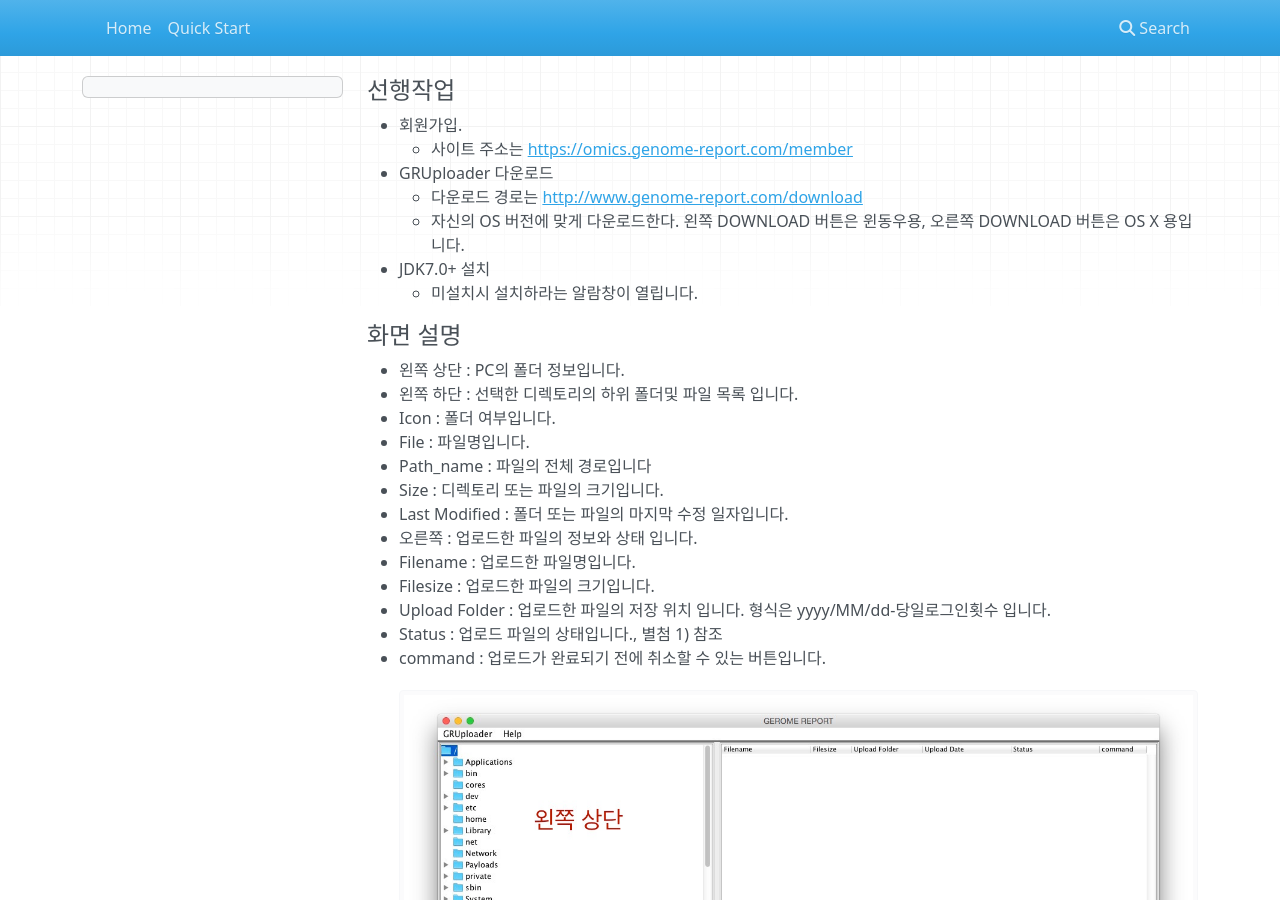
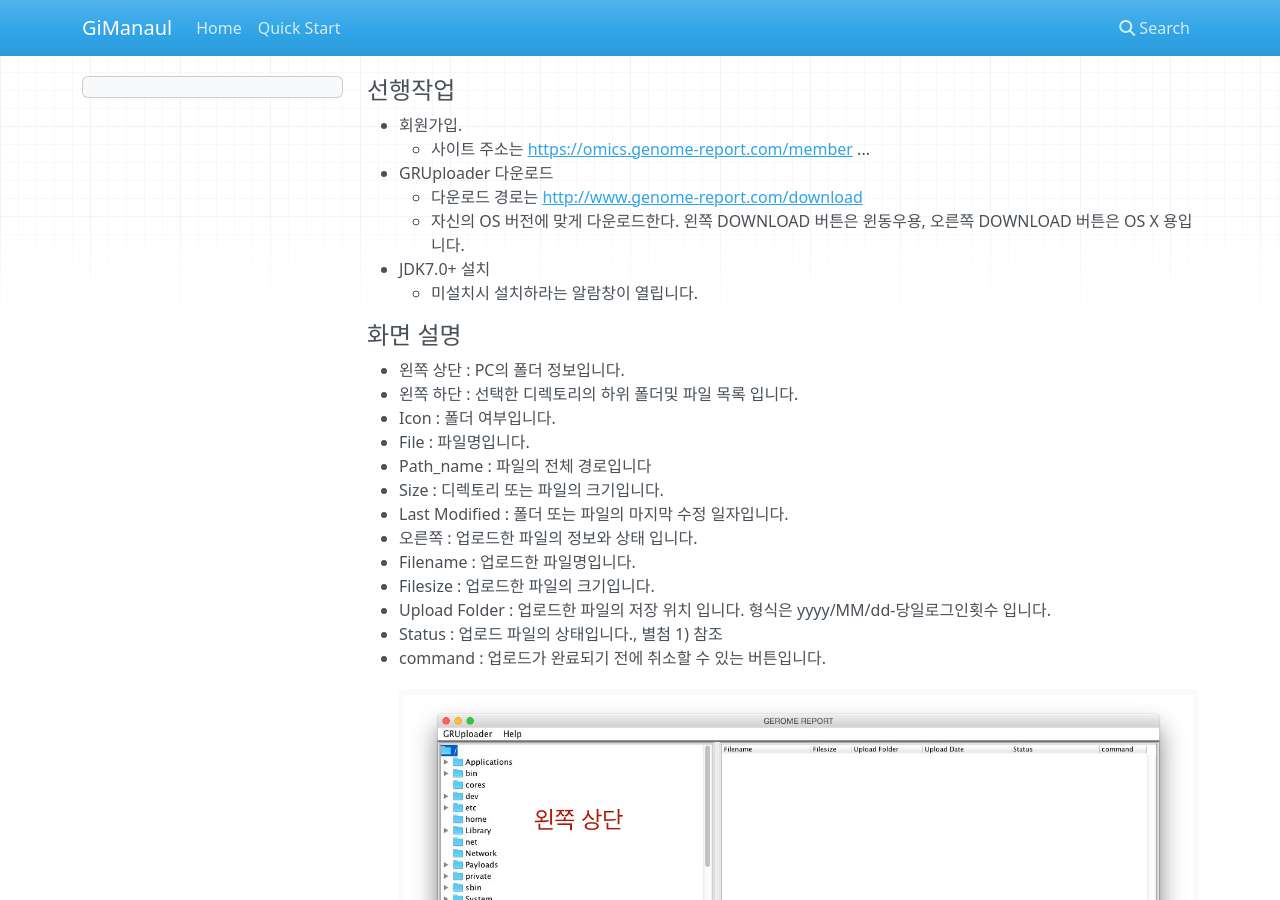
Before and after one commit to genomereport/gimanual, an MkDocs documentation site: the page built from docs/GR_File_Manager.md, in a window 1280 px wide and 900 px high. Built offline with MkDocs 1.6.1, drawn with Linux system fonts in a browser that asks for light colours; nearby versions of some CDN libraries; old or Windows-style settings are respelled for this version of MkDocs.

Commit message:
images add

```diff
--- a/docs/GR_File_Manager.md
+++ b/docs/GR_File_Manager.md
@@ -1,7 +1,7 @@
 
 #### 선행작업
   - 회원가입.
-     - 사이트 주소는 [https://omics.genome-report.com/member](https://omics.genome-report.com/member)
+     - 사이트 주소는 [https://omics.genome-report.com/member](https://omics.genome-report.com/member) ...
   - GRUploader 다운로드
      - 다운로드 경로는 [http://www.genome-report.com/download](http://www.genome-report.com/download)
      - 자신의 OS 버전에 맞게 다운로드한다. 왼쪽 DOWNLOAD 버튼은 윈동우용, 오른쪽 DOWNLOAD 버튼은 OS X 용입니다.
--- a/mkdocs.yml
+++ b/mkdocs.yml
@@ -1,3 +1,5 @@
+site_name: GiManaul
+
 pages:
 - Home: 'index.md'
 - Quick Start: 'Quick_Start.md'
```
